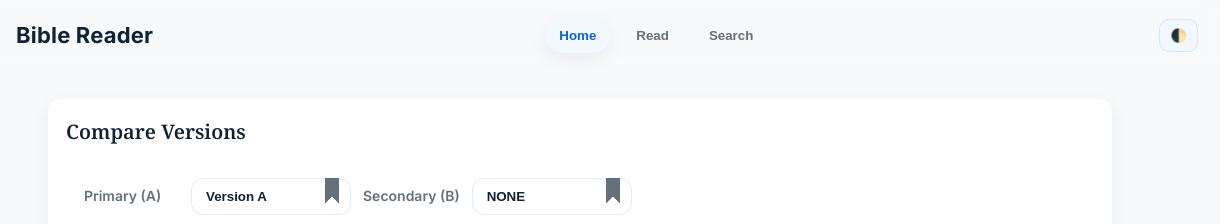
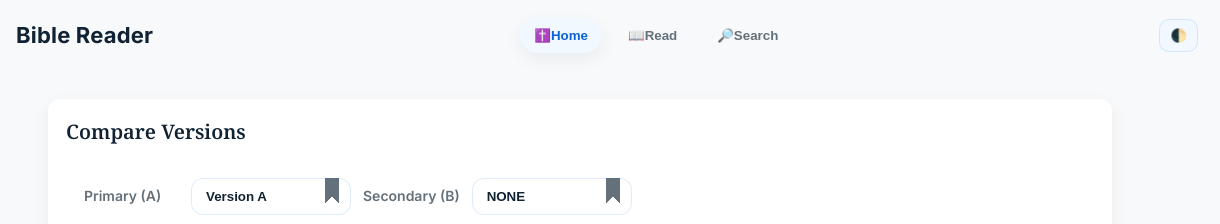
Before and after one commit to udaykumar093986/bible_app, a plain HTML site: page index.html in a window 1280 px wide. Shown: the top 224 px of the page, 60-1280 px from the left. Drawn offline with Linux system fonts and the light colour scheme.

Commit message:
Update index.html

```diff
--- a/index.html
+++ b/index.html
@@ -23,9 +23,9 @@
   </div>
 
   <nav class="top-tabs" role="navigation" aria-label="Primary">
-    <button id="tab-home" class="tab active" data-tab="home">Home</button>
-    <button id="tab-read" class="tab" data-tab="read">Read</button>
-    <button id="tab-search" class="tab" data-tab="search">Search</button>
+    <button id="tab-home" class="tab active" data-tab="home">✝️Home</button>
+    <button id="tab-read" class="tab" data-tab="read">📖Read</button>
+    <button id="tab-search" class="tab" data-tab="search">🔎Search</button>
   </nav>
 
   <div class="top-actions">
@@ -110,9 +110,9 @@
 
   <!-- Bottom nav (mobile) -->
   <nav id="bottomNav" class="bottom-nav" aria-hidden="false">
-    <div class="bottom-item active" data-tab="home">Home</div>
-    <div class="bottom-item" data-tab="read">Read</div>
-    <div class="bottom-item" data-tab="search">Search</div>
+    <div class="bottom-item active" data-tab="home">✝️Home</div>
+    <div class="bottom-item" data-tab="read">📖Read</div>
+    <div class="bottom-item" data-tab="search">🔎Search</div>
   </nav>
 
   <!-- Notification -->
```
